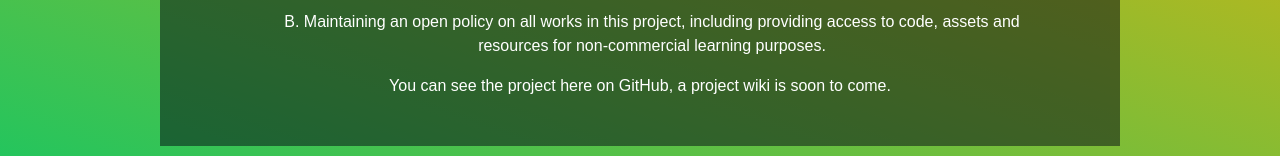
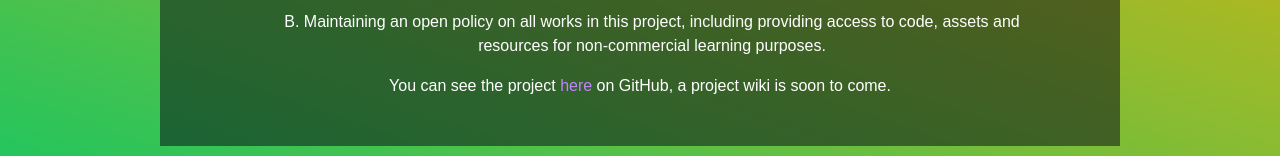
Before and after one commit to Ofthemasses/portfolio-website, a Vue app: page /#/ in a window 1280 px wide. Shown: the part 346-502 px from the top of the page. Built offline with nearby package versions, Linux system fonts and the light colour scheme; a web font is replaced by a local one.

Commit message:
Added github link to VimVentures

```diff
--- a/src/components/Home.vue
+++ b/src/components/Home.vue
@@ -19,7 +19,9 @@
         </li>
       </ul>
       <p class="max-md:text-xs py-2">
-        You can see the project here on GitHub, a project wiki is soon to come.
+        You can see the project
+        <a href="https://github.com/Ofthemasses/VimVentures" class="hover:text-purple-300 text-purple-400">here</a>
+        on GitHub, a project wiki is soon to come.
       </p>
     </div>
   </div>
```
